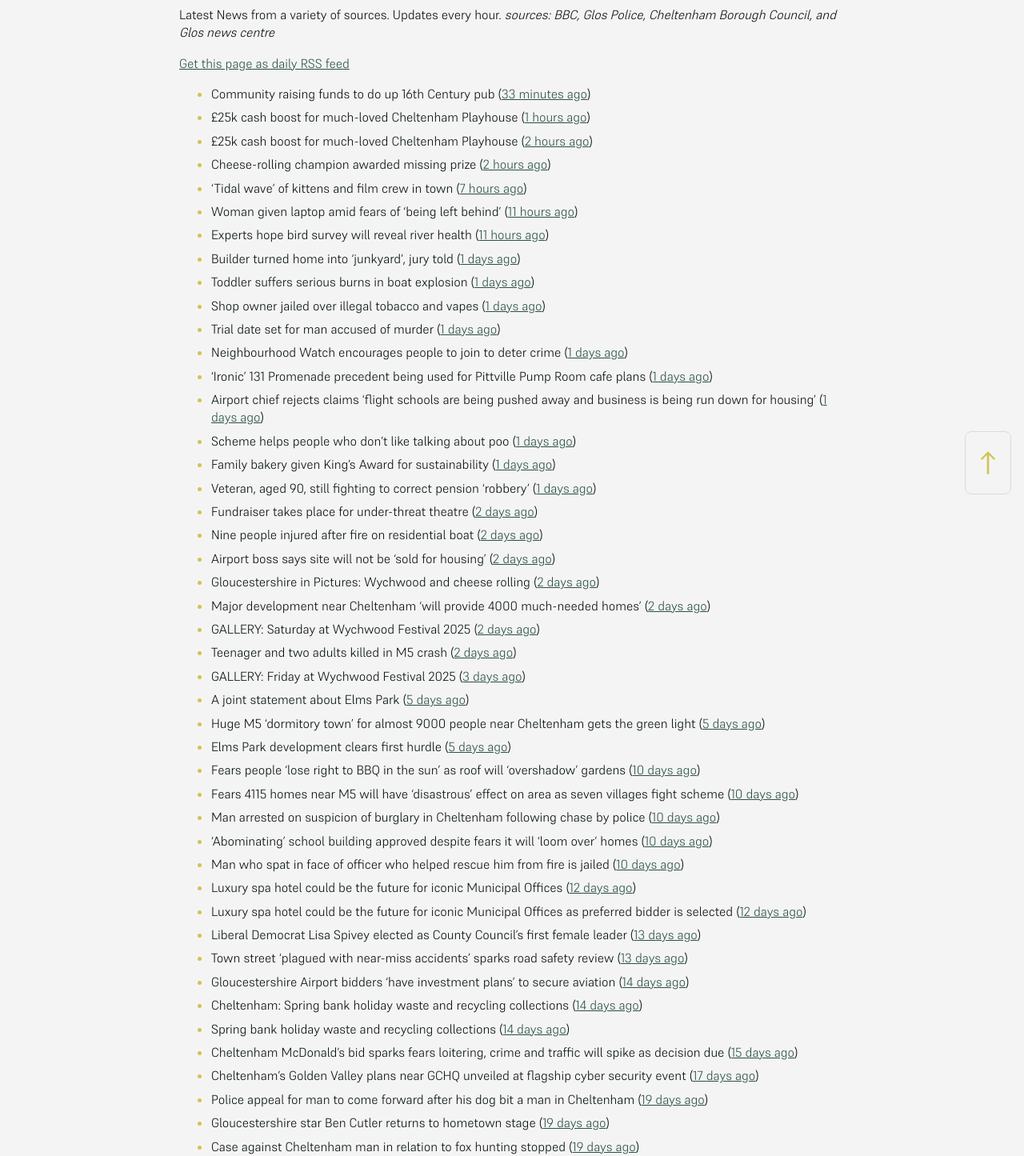
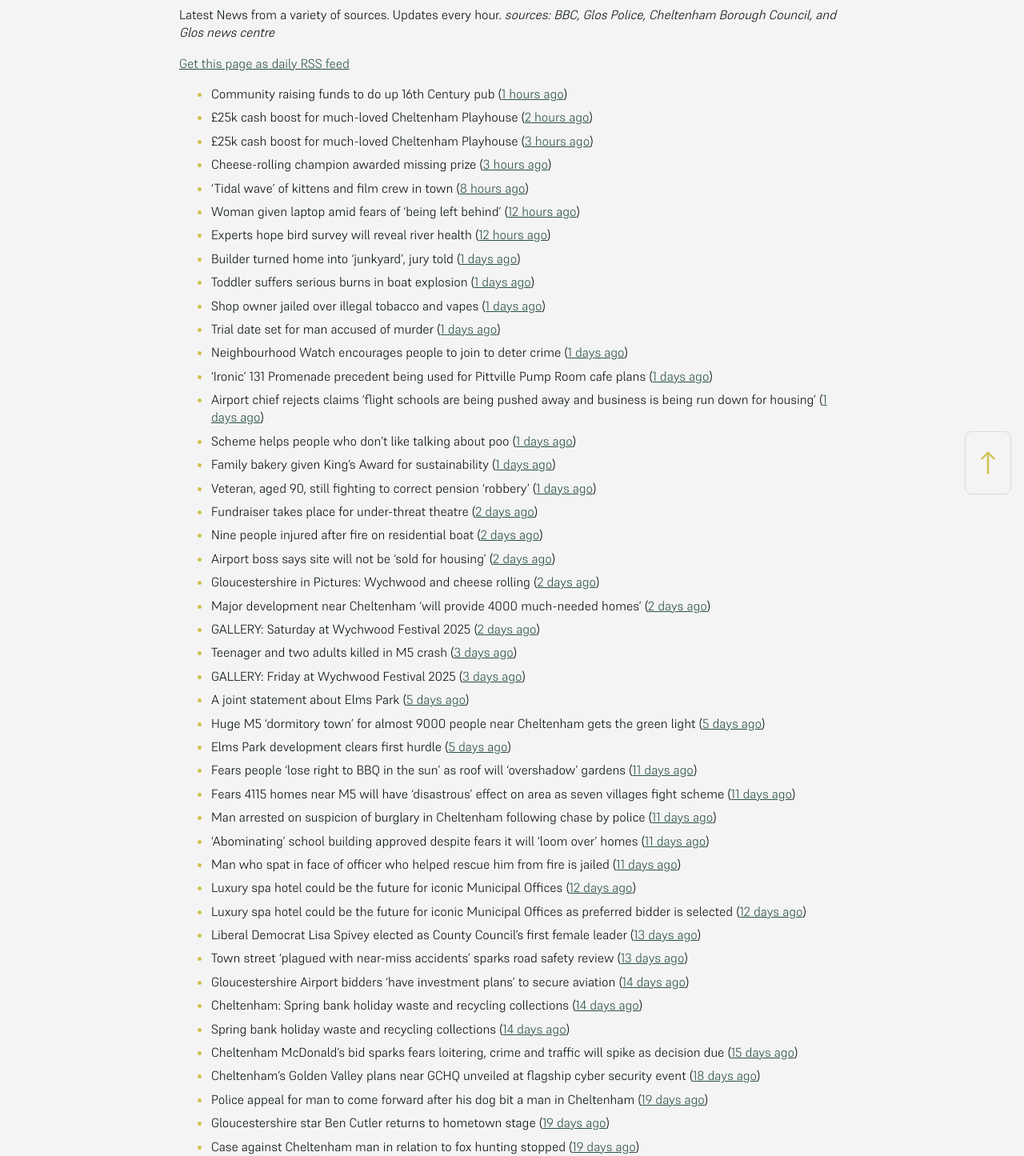
Before and after one commit to mat-0/cheltenham-open-data, a Jekyll site: the page built from _pages/news.md, in a window 1280 px wide. Shown: the part 266-1711 px from the top of the page at 80% size. Built offline with Jekyll 4.4.1, drawn with Linux system fonts in a browser that asks for light colours.

Commit message:
Updated 2025-06-03 17:57:50

```diff
--- a/_pages/news.md
+++ b/_pages/news.md
@@ -12,13 +12,13 @@ _sources: BBC, Glos Police, Cheltenham Borough Council, and Glos news centre_
 [Get this page as daily RSS feed](/daily.rss)
 
 <!-- news_marker starts -->
-- Community raising funds to do up 16th Century pub ([33 minutes ago](https://www.bbc.com/news/articles/c1kvgy4p4nwo))
-- £25k cash boost for much-loved Cheltenham Playhouse ([1 hours ago](https://gloucesternewscentre.co.uk/25k-cash-boost-for-much-loved-cheltenham-playhouse/))
-- £25k cash boost for much-loved Cheltenham Playhouse ([2 hours ago](https://www.cheltenham.gov.uk/news/article/3017/25k_cash_boost_for_much-loved_cheltenham_playhouse))
-- Cheese-rolling champion awarded missing prize ([2 hours ago](https://www.bbc.com/news/articles/clyzjzkz2v1o))
-- 'Tidal wave' of kittens and film crew in town ([7 hours ago](https://www.bbc.com/news/articles/ced2ey9l1dyo))
-- Woman given laptop amid fears of 'being left behind' ([11 hours ago](https://www.bbc.com/news/articles/cy8nvm5v5ymo))
-- Experts hope bird survey will reveal river health ([11 hours ago](https://www.bbc.com/news/articles/c9wgv0dy485o))
+- Community raising funds to do up 16th Century pub ([1 hours ago](https://www.bbc.com/news/articles/c1kvgy4p4nwo))
+- £25k cash boost for much-loved Cheltenham Playhouse ([2 hours ago](https://gloucesternewscentre.co.uk/25k-cash-boost-for-much-loved-cheltenham-playhouse/))
+- £25k cash boost for much-loved Cheltenham Playhouse ([3 hours ago](https://www.cheltenham.gov.uk/news/article/3017/25k_cash_boost_for_much-loved_cheltenham_playhouse))
+- Cheese-rolling champion awarded missing prize ([3 hours ago](https://www.bbc.com/news/articles/clyzjzkz2v1o))
+- 'Tidal wave' of kittens and film crew in town ([8 hours ago](https://www.bbc.com/news/articles/ced2ey9l1dyo))
+- Woman given laptop amid fears of 'being left behind' ([12 hours ago](https://www.bbc.com/news/articles/cy8nvm5v5ymo))
+- Experts hope bird survey will reveal river health ([12 hours ago](https://www.bbc.com/news/articles/c9wgv0dy485o))
 - Builder turned home into 'junkyard', jury told ([1 days ago](https://www.bbc.com/news/articles/c7v7jqygvlpo))
 - Toddler suffers serious burns in boat explosion ([1 days ago](https://www.bbc.com/news/articles/c1j5k49zg9yo))
 - Shop owner jailed over illegal tobacco and vapes ([1 days ago](https://www.bbc.com/news/articles/c071jlz50peo))
@@ -35,16 +35,16 @@ _sources: BBC, Glos Police, Cheltenham Borough Council, and Glos news centre_
 - Gloucestershire in Pictures: Wychwood and cheese rolling ([2 days ago](https://www.bbc.com/news/articles/cj42qe4nqn5o))
 - Major development near Cheltenham ‘will provide 4000 much-needed homes’ ([2 days ago](https://gloucesternewscentre.co.uk/major-development-near-cheltenham-will-provide-4000-much-needed-homes/))
 - GALLERY: Saturday at Wychwood Festival 2025 ([2 days ago](https://gloucesternewscentre.co.uk/gallery-saturday-at-wychwood-festival-2025/))
-- Teenager and two adults killed in M5 crash ([2 days ago](https://www.bbc.com/news/articles/czxy3n361pgo))
+- Teenager and two adults killed in M5 crash ([3 days ago](https://www.bbc.com/news/articles/czxy3n361pgo))
 - GALLERY: Friday at Wychwood Festival 2025 ([3 days ago](https://gloucesternewscentre.co.uk/gallery-friday-at-wychwood-festival-2025/))
 - A joint statement about Elms Park ([5 days ago](https://www.cheltenham.gov.uk/news/article/3015/a_joint_statement_about_elms_park))
 - Huge M5 ‘dormitory town’ for almost 9000 people near Cheltenham gets the green light ([5 days ago](https://gloucesternewscentre.co.uk/huge-m5-dormitory-town-for-almost-9000-people-near-cheltenham-gets-the-green-light/))
 - Elms Park development clears first hurdle ([5 days ago](https://gloucesternewscentre.co.uk/elms-park-development-clears-first-hurdle/))
-- Fears people ‘lose right to BBQ in the sun’ as roof will ‘overshadow’ gardens ([10 days ago](https://gloucesternewscentre.co.uk/fears-people-lose-right-to-bbq-in-the-sun-as-roof-will-overshadow-gardens/))
-- Fears 4115 homes near M5 will have ‘disastrous’ effect on area as seven villages fight scheme ([10 days ago](https://gloucesternewscentre.co.uk/fears-4115-homes-near-m5-will-have-disastrous-effect-on-area-as-seven-villages-fight-scheme/))
-- Man arrested on suspicion of burglary in Cheltenham following chase by police ([10 days ago](https://gloucesternewscentre.co.uk/man-arrested-on-suspicion-of-burglary-in-cheltenham-following-chase-by-police/))
-- ‘Abominating’ school building approved despite fears it will ‘loom over’ homes ([10 days ago](https://gloucesternewscentre.co.uk/abominating-school-building-approved-despite-fears-it-will-loom-over-homes/))
-- Man who spat in face of officer who helped rescue him from fire is jailed ([10 days ago](https://gloucesternewscentre.co.uk/man-who-spat-in-face-of-officer-who-helped-rescue-him-from-fire-is-jailed/))
+- Fears people ‘lose right to BBQ in the sun’ as roof will ‘overshadow’ gardens ([11 days ago](https://gloucesternewscentre.co.uk/fears-people-lose-right-to-bbq-in-the-sun-as-roof-will-overshadow-gardens/))
+- Fears 4115 homes near M5 will have ‘disastrous’ effect on area as seven villages fight scheme ([11 days ago](https://gloucesternewscentre.co.uk/fears-4115-homes-near-m5-will-have-disastrous-effect-on-area-as-seven-villages-fight-scheme/))
+- Man arrested on suspicion of burglary in Cheltenham following chase by police ([11 days ago](https://gloucesternewscentre.co.uk/man-arrested-on-suspicion-of-burglary-in-cheltenham-following-chase-by-police/))
+- ‘Abominating’ school building approved despite fears it will ‘loom over’ homes ([11 days ago](https://gloucesternewscentre.co.uk/abominating-school-building-approved-despite-fears-it-will-loom-over-homes/))
+- Man who spat in face of officer who helped rescue him from fire is jailed ([11 days ago](https://gloucesternewscentre.co.uk/man-who-spat-in-face-of-officer-who-helped-rescue-him-from-fire-is-jailed/))
 - Luxury spa hotel could be the future for iconic Municipal Offices ([12 days ago](https://gloucesternewscentre.co.uk/luxury-spa-hotel-could-be-the-future-for-iconic-municipal-offices/))
 - Luxury spa hotel could be the future for iconic Municipal Offices as preferred bidder is selected ([12 days ago](https://www.cheltenham.gov.uk/news/article/3014/luxury_spa_hotel_could_be_the_future_for_iconic_municipal_offices_as_preferred_bidder_is_selected))
 - Liberal Democrat Lisa Spivey elected as County Council’s first female leader ([13 days ago](https://gloucesternewscentre.co.uk/liberal-democrat-lisa-spivey-elected-as-county-councils-first-female-leader/))
@@ -53,7 +53,7 @@ _sources: BBC, Glos Police, Cheltenham Borough Council, and Glos news centre_
 - Cheltenham: Spring bank holiday waste and recycling collections ([14 days ago](https://gloucesternewscentre.co.uk/cheltenham-spring-bank-holiday-waste-and-recycling-collections/))
 - Spring bank holiday waste and recycling collections ([14 days ago](https://www.cheltenham.gov.uk/news/article/3013/spring_bank_holiday_waste_and_recycling_collections))
 - Cheltenham McDonald’s bid sparks fears loitering, crime and traffic will spike as decision due ([15 days ago](https://gloucesternewscentre.co.uk/cheltenham-mcdonalds-bid-sparks-fears-loitering-crime-and-traffic-will-spike-as-decision-due/))
-- Cheltenham’s Golden Valley plans near GCHQ unveiled at flagship cyber security event ([17 days ago](https://gloucesternewscentre.co.uk/cheltenhams-golden-valley-plans-near-gchq-unveiled-at-flagship-cyber-security-event/))
+- Cheltenham’s Golden Valley plans near GCHQ unveiled at flagship cyber security event ([18 days ago](https://gloucesternewscentre.co.uk/cheltenhams-golden-valley-plans-near-gchq-unveiled-at-flagship-cyber-security-event/))
 - Police appeal for man to come forward after his dog bit a man in Cheltenham ([19 days ago](https://gloucesternewscentre.co.uk/police-appeal-for-man-to-come-forward-after-his-dog-bit-a-man-in-cheltenham/))
 - Gloucestershire star Ben Cutler returns to hometown stage ([19 days ago](https://gloucesternewscentre.co.uk/gloucestershire-star-ben-cutler-returns-to-hometown-stage/))
 - Case against Cheltenham man in relation to fox hunting stopped ([19 days ago](https://gloucesternewscentre.co.uk/case-against-cheltenham-man-in-relation-to-fox-hunting-stopped/))
```
Also changed, not shown: _data/flood.json (+4 -4 lines), index.md (+5 -5 lines).
